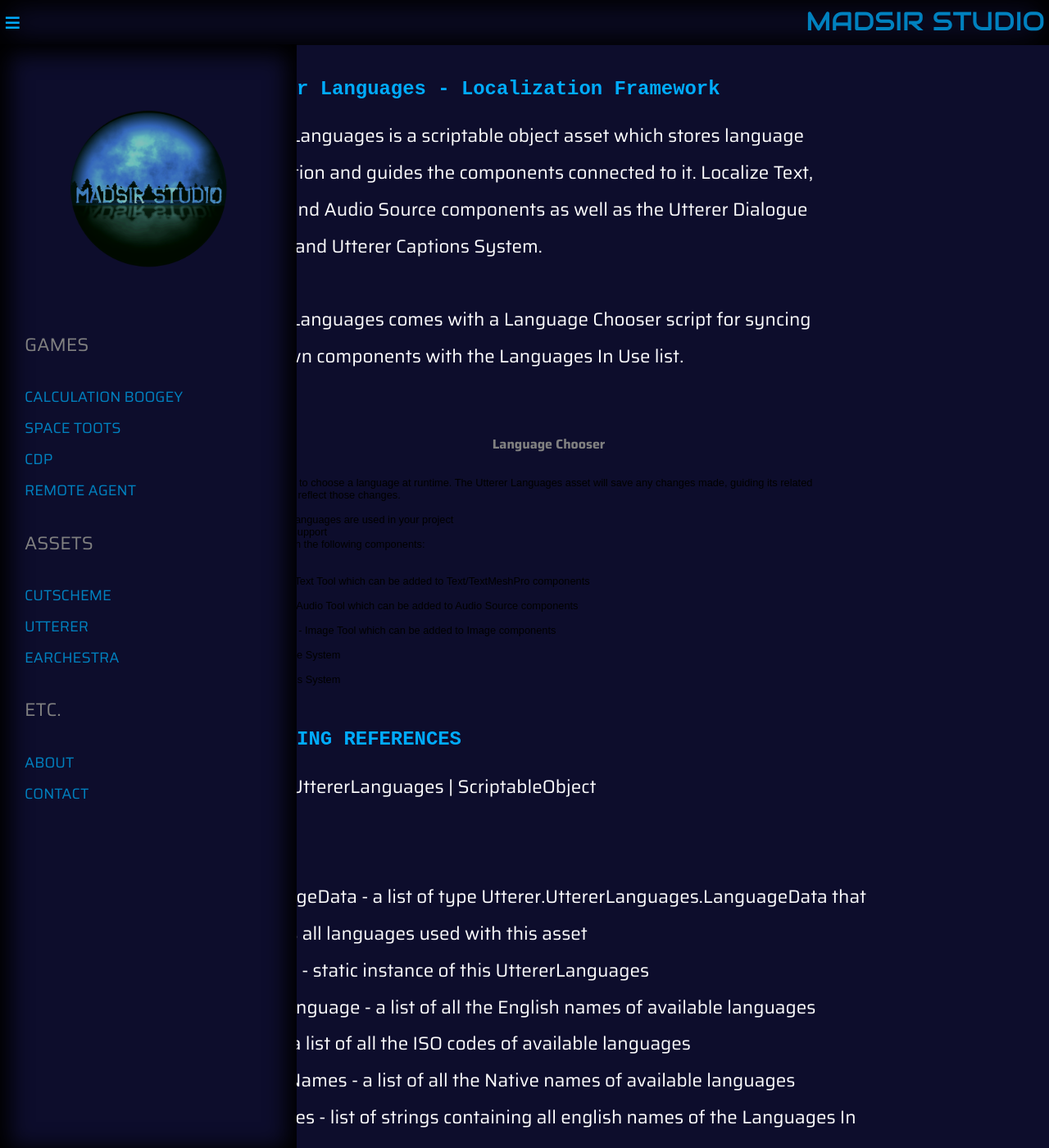
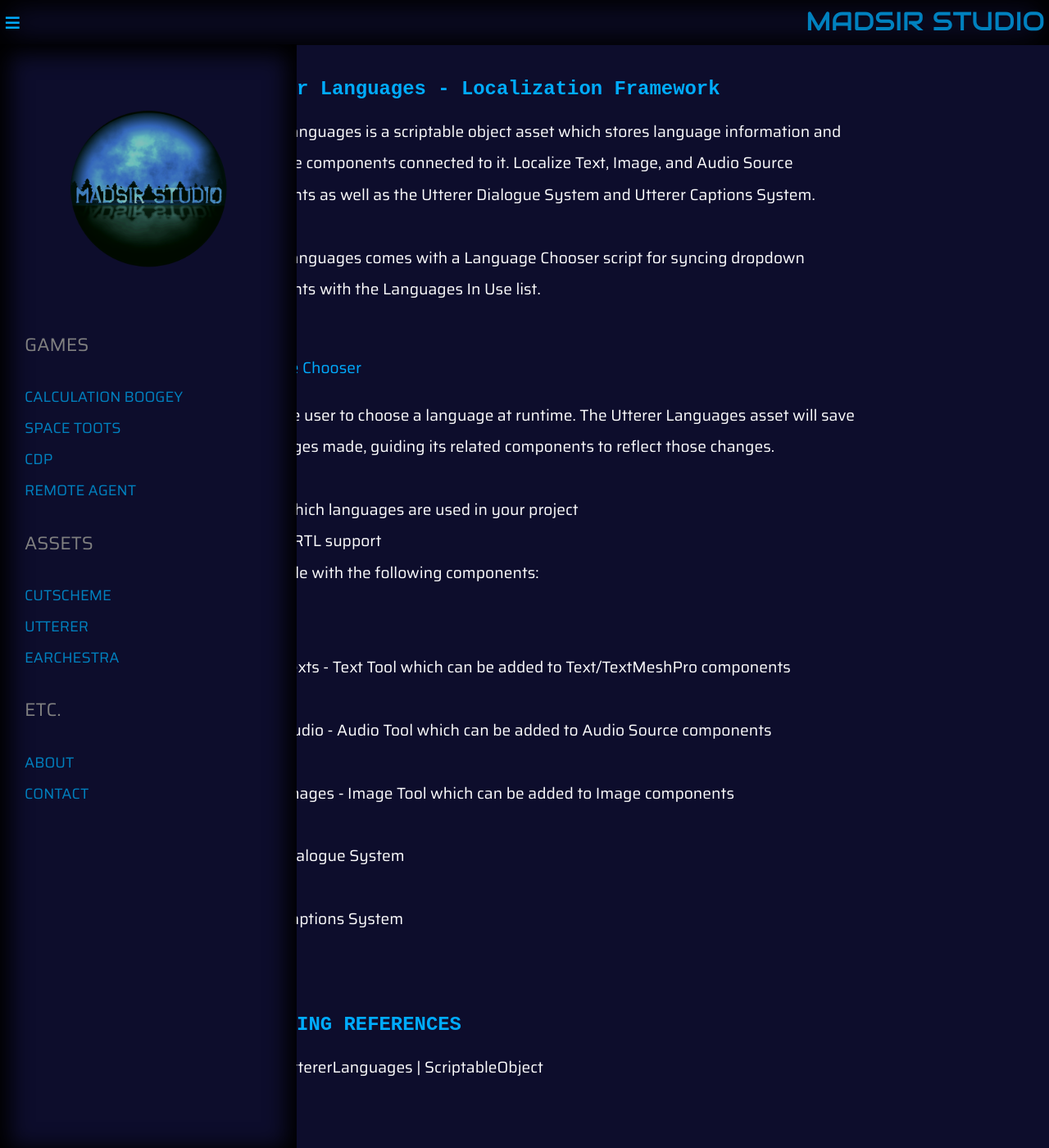
Before and after one commit to Madsir/madsirstudio.github.io, a Jekyll site: the page built from utterer/docs/index.html, in a window 1280 px wide and 1400 px high. Shown: the whole window at 82% size. Built offline with Jekyll 4.4.1, drawn with Linux system fonts in a browser that asks for light colours.

Commit message:
Update index.html

```diff
--- a/utterer/docs/index.html
+++ b/utterer/docs/index.html
@@ -77,7 +77,7 @@
 
 #documentation p {
     line-height: 200%;
-	font-size: 1.75em;
+	font-size: 1.5em;
     color: white;
 }
 
@@ -151,9 +151,9 @@
                 <h2>Utterer Languages - Localization Framework</h2>
                 <p>Utterer Languages is a scriptable object asset which stores language information and guides the components connected to it. Localize Text, Image, and Audio Source components as well as the Utterer Dialogue System and Utterer Captions System.
 <br><br>
-			Utterer Languages comes with a Language Chooser script for syncing dropdown components with the Languages In Use list.<br><br>
+			Utterer Languages comes with a Language Chooser script for syncing dropdown components with the Languages In Use list.<br><br></p>
 
-<h5>Language Chooser</h5> allows the user to choose a language at runtime. The Utterer Languages asset will save any changes made, guiding its related components to reflect those changes.<br><br>
+<p style = "color: #00acff;">Language Chooser</p> <p>allows the user to choose a language at runtime. The Utterer Languages asset will save any changes made, guiding its related components to reflect those changes.<br><br>
 Control which languages are used in your project<br>
 Provides RTL support<br>
 Compatible with the following components:<br><br><br>
```
